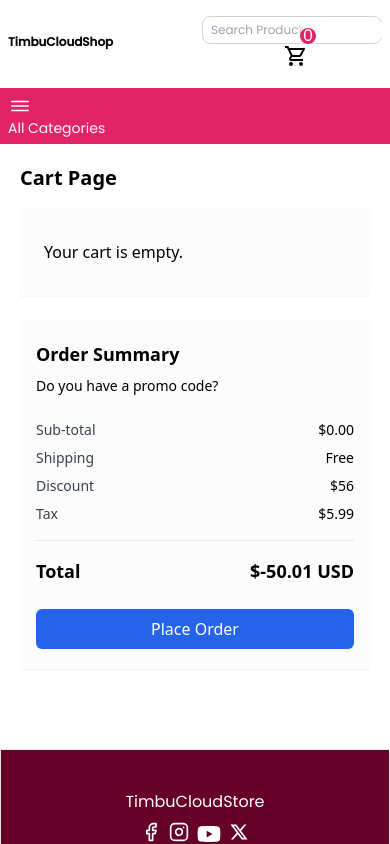
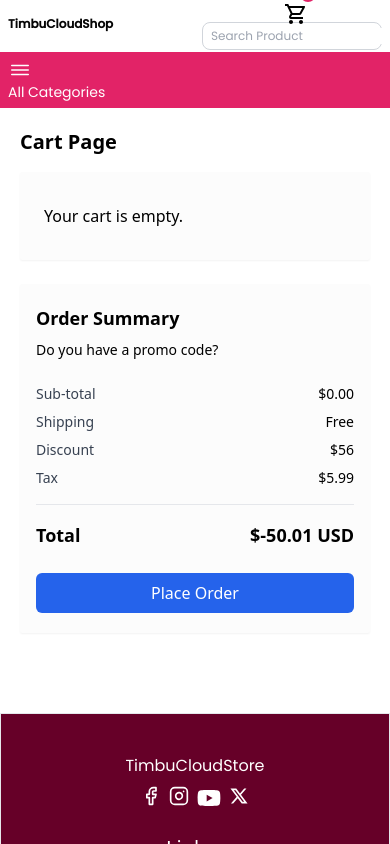
Before and after one commit to Maryjanechukelu/timbu-online-store, a React (Create React App) app: page /cartpage in a window 390 px wide. Shown: the top 844 px of the page. Built offline with nearby package versions, Linux system fonts and the light colour scheme.

Commit message:
Nawa ooo

```diff
--- a/src/components/Product/ProductCard.js
+++ b/src/components/Product/ProductCard.js
@@ -5,7 +5,7 @@ import { useCart } from "../../CartContext"
 
 const ProductCard = ({ product }) => {
   const { dispatch } = useCart()
-  const imageUrl = `https://api.timbu.cloud/images/${product.photos[0].url}`
+  // const imageUrl = `https://api.timbu.cloud/images/${product.photos[0].url}`
   const handleAddToCart = (product) => {
     const productWithNumberPrice = {
       ...product,
@@ -25,7 +25,7 @@ const ProductCard = ({ product }) => {
         </div>
         <div>
           <img
-            src={ imageUrl}
+            src={`https://api.timbu.cloud/images/${product?.photos[0]?.url}`}
             height={160}
             alt={product.name}
             className="md:w-[150px] md:h-[150px] lg:w-[230px] lg:h-[220px]"
--- a/src/components/navBar/navbar.jsx
+++ b/src/components/navBar/navbar.jsx
@@ -16,7 +16,7 @@ const Navbar = () => {
         TimbuCloudShop
       </h1>
       <div className="md:flex lg:flex md:justify-center lg:justify-center justify-between items-center">
-        <div className="flex items-center md:mr-10 bg-white md:w-[320px] lg:w-[320px] md:h-12 h-7 w-[180px] shadow-xs rounded-lg border border-gray-300 p-2  ">
+        <div className="flex -mb-12 md:-mb-0 lg:-mb-0 items-center md:mr-10 bg-white md:w-[320px] lg:w-[320px] md:h-12 h-7 w-[180px] shadow-xs rounded-lg border border-gray-300 p-2  ">
           <input
             type="text"
             placeholder="Search Product"
@@ -32,7 +32,6 @@ const Navbar = () => {
             </span>
           </div>
         </Link>
-
         <VscAccount className="w-14 h-6 hidden md:flex lg:flex" />
       </div>
     </div>
```
Also changed, not shown: src/setupProxy.js (deleted, +0 -13 lines).
